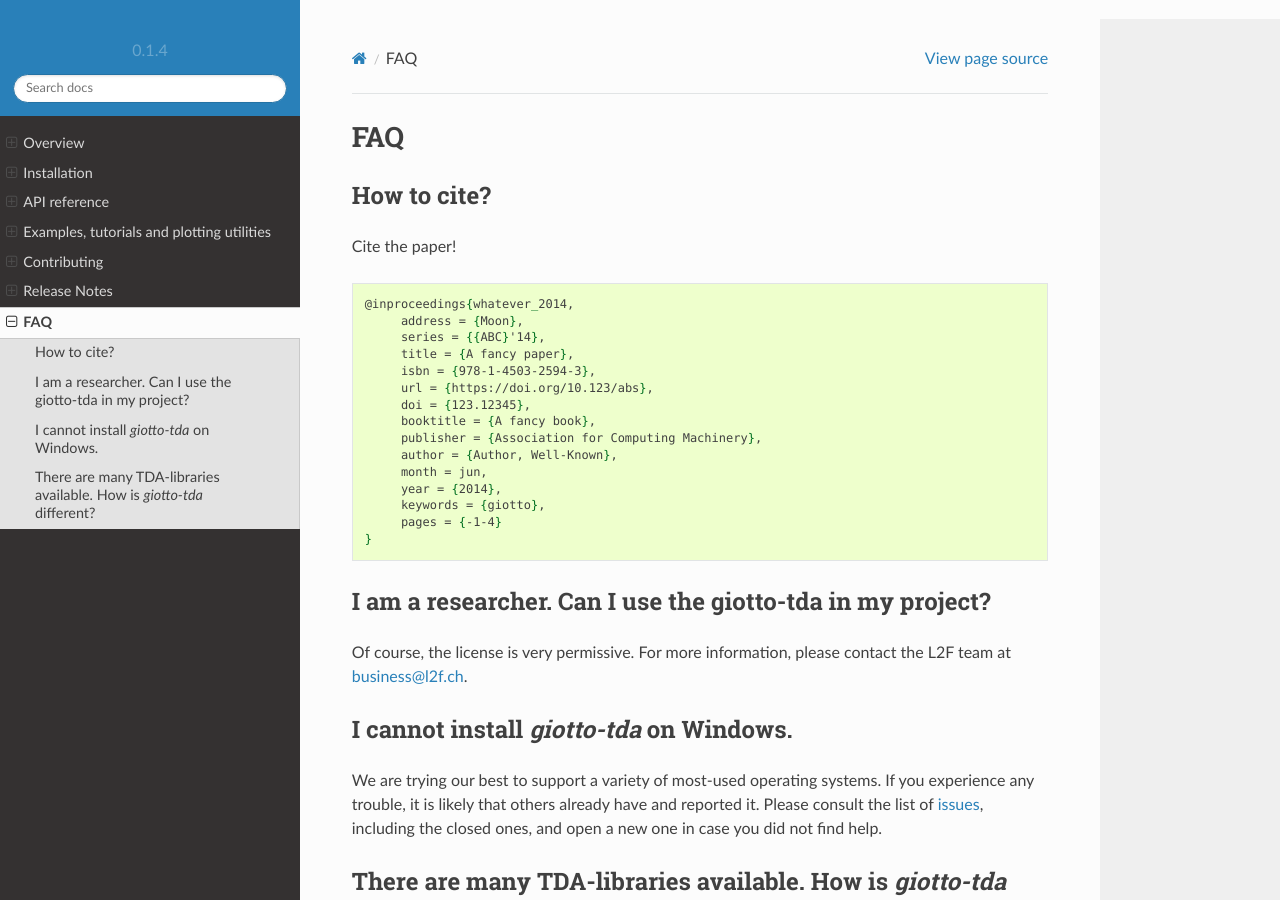
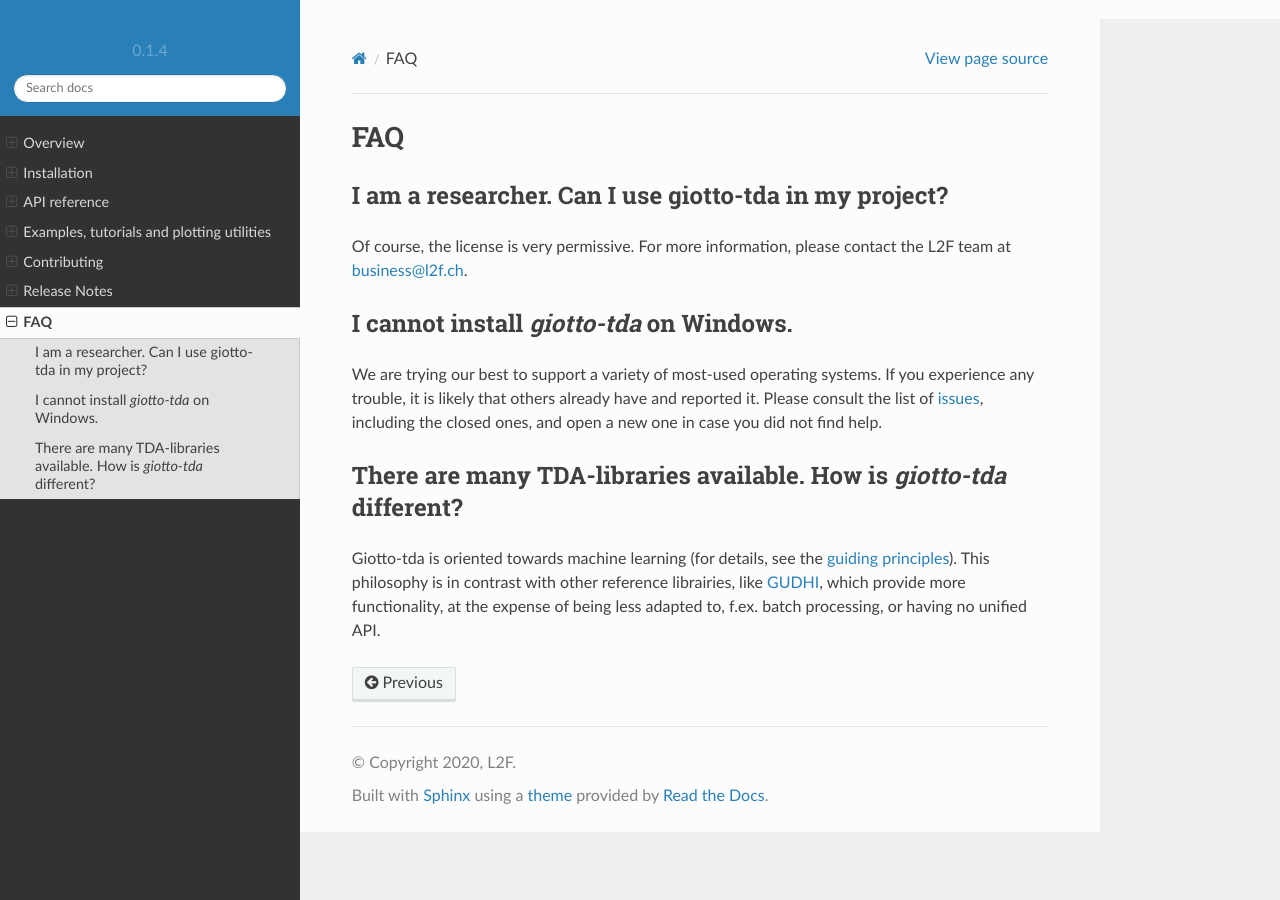
Before and after one commit to giotto-ai/giotto-tda, a Sphinx documentation site: the page built from doc/faq.rst, in a window 1280 px wide and 900 px high. Built offline with Sphinx 7.4.7 and the Read the Docs theme 2.0.0, drawn with Linux system fonts in a browser that asks for light colours; pages that are not in the unit, such as notebooks, are missing from menus; comment, search, counter and statistics services are not loaded; the version number is read from the project's files by our own code.

Commit message:
Remove paper citation from FAQ

```diff
--- a/doc/faq.rst
+++ b/doc/faq.rst
@@ -3,32 +3,8 @@
 FAQ
 ===
 
-How to cite?
-------------
-
-Cite the paper!
-
-.. code-block:: latex
-
-   @inproceedings{whatever_2014,
-   	address = {Moon},
-   	series = {{ABC}'14},
-   	title = {A fancy paper},
-   	isbn = {978-1-4503-2594-3},
-   	url = {https://doi.org/10.123/abs},
-   	doi = {123.12345},
-   	booktitle = {A fancy book},
-   	publisher = {Association for Computing Machinery},
-   	author = {Author, Well-Known},
-   	month = jun,
-   	year = {2014},
-   	keywords = {giotto},
-   	pages = {-1-4}
-   }
-
-
-I am a researcher. Can I use the giotto-tda in my project?
-----------------------------------------------------------
+I am a researcher. Can I use giotto-tda in my project?
+------------------------------------------------------
 
 Of course, the license is very permissive. For more information, please contact the L2F team at
 business@l2f.ch.
```
